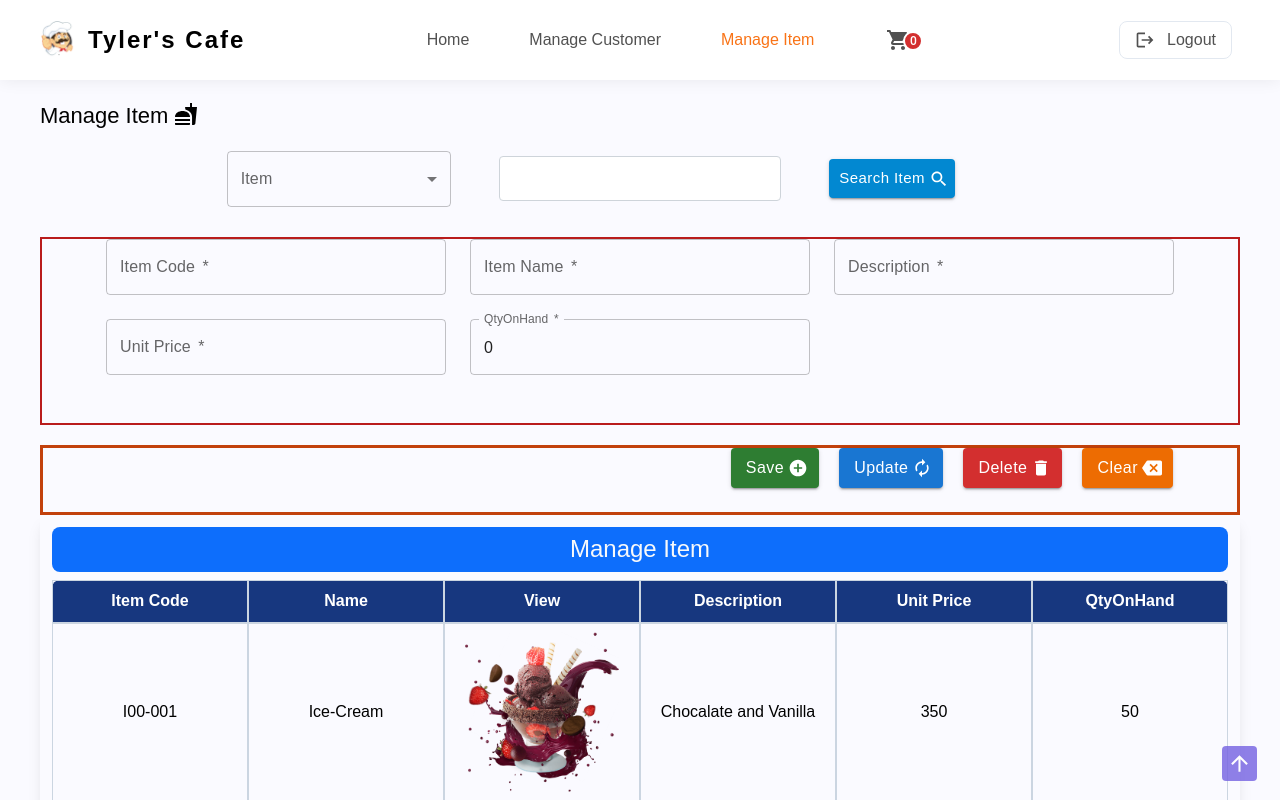
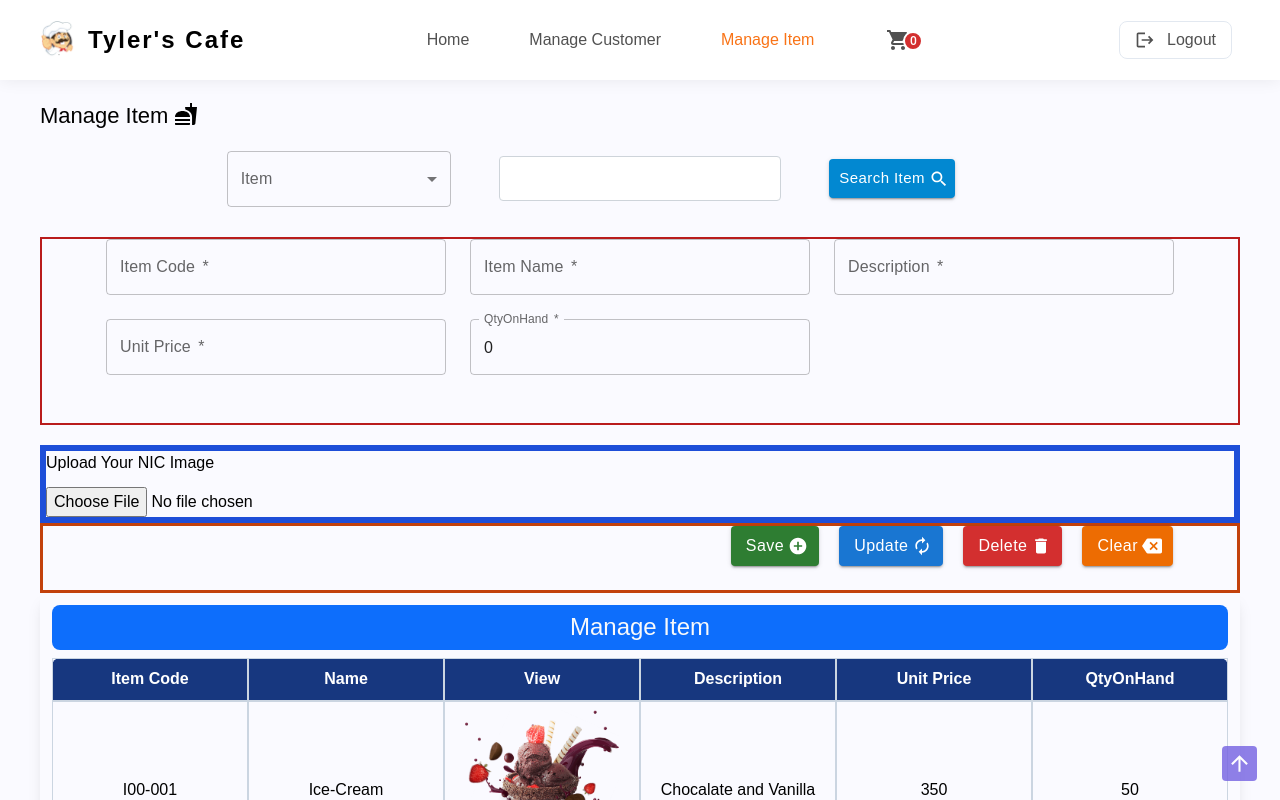
Before and after one commit to AshanSandeep06/Food-Shop-System, a React (Create React App) app in the folder frontend/: page /manage_item in a window 1280 px wide. Shown: the top 800 px of the page. Built offline with nearby package versions, Linux system fonts and the light colour scheme.

Commit message:
Content Updated in ManageItem Component

```diff
--- a/frontend/src/pages/ManageItem/ManageItem.tsx
+++ b/frontend/src/pages/ManageItem/ManageItem.tsx
@@ -144,7 +144,17 @@ const ManageItem = () => {
         />
       </section>
 
-      <section></section>
+      <section>
+        <div className="border-[6px] border-blue-700">
+          <label className="form-label d-block">Upload Your NIC Image</label>
+          <img id="customerNicImage" className="img-fluid" />
+          <input
+            className="form-control mt-3 w-75"
+            type="file"
+            id="uploadNicImage"
+          />
+        </div>
+      </section>
 
       <section className="border-[3px] border-orange-700">
         <Form
```
